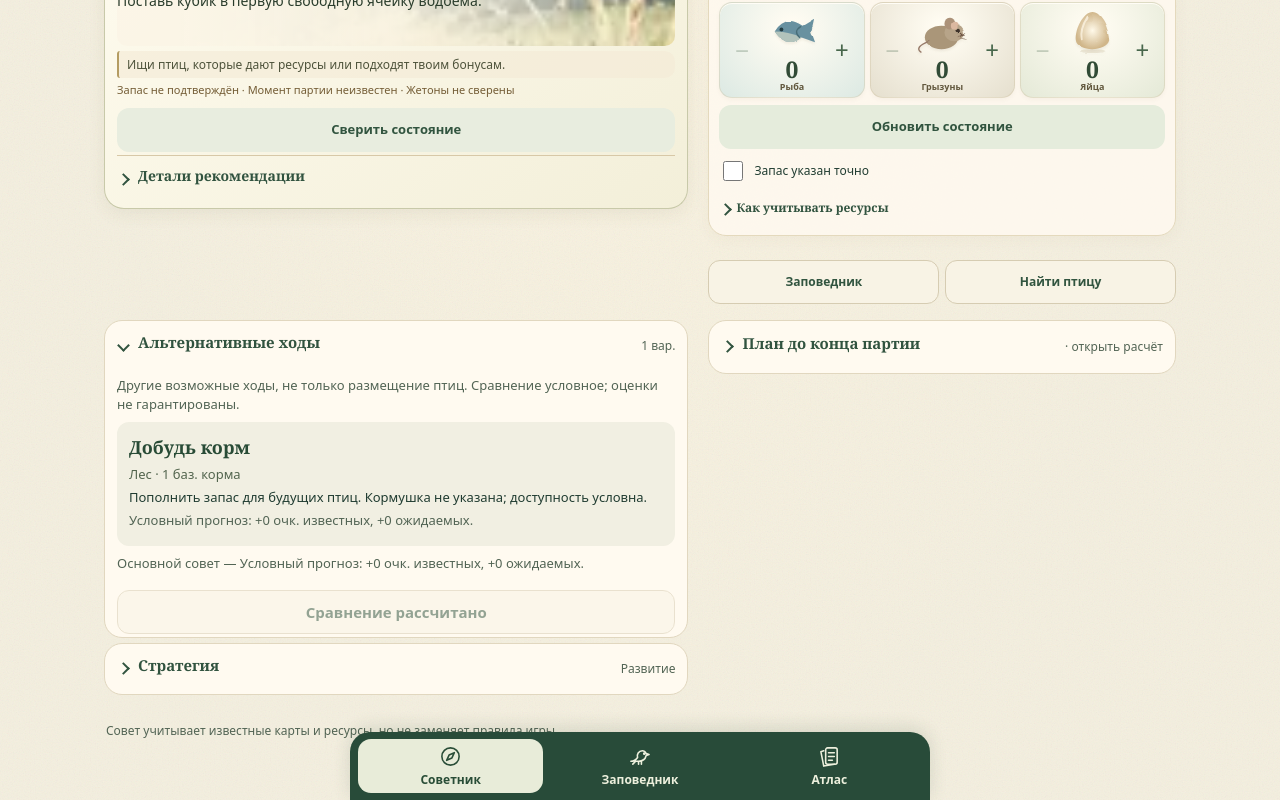
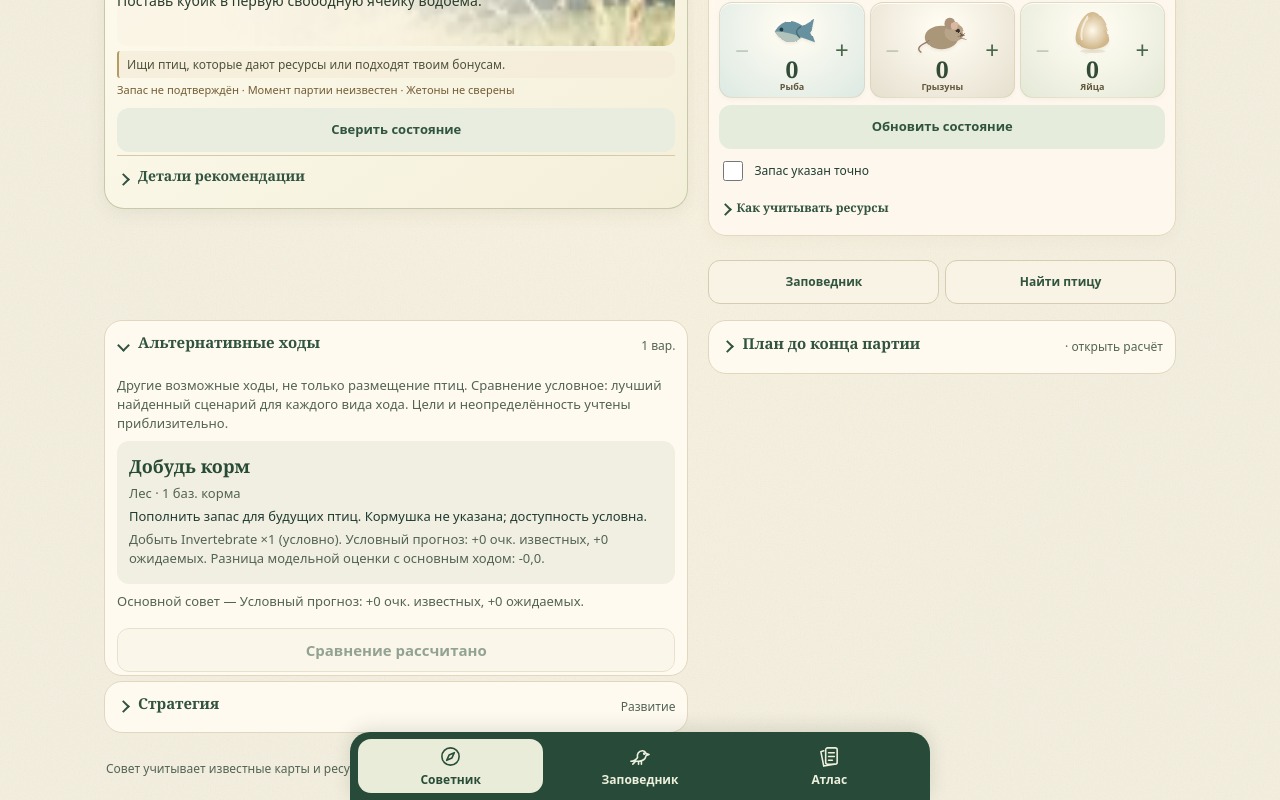
Before and after one commit to onomastika/mini-apps, a plain HTML site: page public/wingspan/index.html in a window 1280 px wide. Both pictures are taken after a click on the button "Сравнить прогнозы ходов". Shown: the part 340-1140 px from the top of the page. Drawn offline with Linux system fonts and the light colour scheme.

Commit message:
Explain alternative first steps and conditional differences against recommended action

```diff
--- a/public/wingspan/index.html
+++ b/public/wingspan/index.html
@@ -95,8 +95,10 @@ function renderStrategy(){
  let stage=turns>=12?'Развитие':turns>=5?'Комбинации':'Финальные очки';
  let bullets=[turns>=12?'Укрепляй производство корма и дешёвые повторяемые способности.':turns>=5?'Используй уже собранные комбинации, не трать много ходов на дорогие птицы.':'Сравнивай очки за действие: яйца, птицы, бонусы и подкладки.',goalsNow.length?'Следи за выбранными бонусами: '+goalsNow.join(', ')+'.':'Выбери свои бонусные карты в библиотеке.',p[0]?'Ближайшая цель: '+p[0].b.name+'. '+(!S.stockKnown?'Проверь ресурсы перед расчётом.':p[0].prep?'Сначала подготовь ресурсы; ориентир '+(p[0].prep+1)+' действий вместе с размещением.':'Можно выложить при подтверждённом запасе.'):'Найди полезную птицу или используй доступную вместимость яиц.'];
  let signature=JSON.stringify([a.kind,a.candidate,a.hab,options.map(x=>[x.kind,x.id,x.hab])]),comp=actionComparisonMemo?.key===valueStateKey()&&actionComparisonMemo.signature===signature?actionComparisonMemo:null;
- const describe=e=>e?.found?'Условный прогноз: '+(e.points>=0?'+':'')+e.points+' очк. известных, +'+e.expected+' ожидаемых.':'Полный сценарий не найден; действие не исключено правилами.';
- let body=options.length?'<p class="muted">Другие возможные ходы, не только размещение птиц. '+(comp?'Сравнение условное; оценки не гарантированы.':'Пока без полного сравнения сценариев.')+'</p>'+options.map((x,i)=>'<div class="alternative" data-alt-kind="'+x.kind+'"><b>'+esc(x.title)+'</b><small>'+esc(x.detail)+'</small><p>'+esc(x.reason)+'</p>'+(comp?'<p class="muted">'+esc(describe(comp.entries[i+1]))+'</p>':'')+'</div>').join('')+(comp?'<p class="muted">Основной совет — '+esc(describe(comp.entries[0]))+'</p>':'')+'<button type="button" id="compareActions" class="outline-btn wide">'+(comp?'Сравнение рассчитано':'Сравнить прогнозы ходов')+'</button>':'<p class="muted">Альтернативы доступны во время выбора личного хода.</p>';
+ const describe=(e,i)=>{if(!e?.found)return 'Полный сценарий не найден; действие не исключено правилами.';
+   let delta=comp?.entries[0]?.found&&Number.isFinite(e.value)?e.value-comp.entries[0].value:null;
+   return (i&&e.step?e.step+'. ':'')+'Условный прогноз: '+(e.points>=0?'+':'')+e.points+' очк. известных, +'+e.expected+' ожидаемых.'+(i&&delta!==null?' Разница модельной оценки с основным ходом: '+(delta>=0?'+':'')+delta.toFixed(1).replace('.',',')+'.':'');};
+ let body=options.length?'<p class="muted">Другие возможные ходы, не только размещение птиц. '+(comp?'Сравнение условное: лучший найденный сценарий для каждого вида хода. Цели и неопределённость учтены приблизительно.':'Пока без полного сравнения сценариев.')+'</p>'+options.map((x,i)=>'<div class="alternative" data-alt-kind="'+x.kind+'"><b>'+esc(x.title)+'</b><small>'+esc(x.detail)+'</small><p>'+esc(x.reason)+'</p>'+(comp?'<p class="muted">'+esc(describe(comp.entries[i+1],i+1))+'</p>':'')+'</div>').join('')+(comp?'<p class="muted">Основной совет — '+esc(describe(comp.entries[0],0))+'</p>':'')+'<button type="button" id="compareActions" class="outline-btn wide">'+(comp?'Сравнение рассчитано':'Сравнить прогнозы ходов')+'</button>':'<p class="muted">Альтернативы доступны во время выбора личного хода.</p>';
  panel.innerHTML='<details class="panel strategy-details" id="alternativeDetails" '+(openAlt?'open':'')+'><summary>Альтернативные ходы <small>'+options.length+' вар.</small></summary>'+body+'</details><details class="panel strategy-details" id="longDetails" '+(openLong?'open':'')+'><summary>Стратегия <small>'+stage+'</small></summary><ul>'+bullets.map(x=>'<li>'+esc(x)+'</li>').join('')+'</ul><p class="muted">Оценка эвристическая. '+(S.roundKnown?'Осталось личных ходов: '+turns+'.':'Раунд не указан — оценка условная.')+' Прогноз условный; открытые карты оцениваются отдельно, неизвестные эффекты и ресурсы увеличивают неопределённость.</p></details>';
  const btn=$('compareActions');if(btn){btn.disabled=!!comp;btn.onclick=()=>{const key=valueStateKey();btn.disabled=true;btn.textContent='Сравнение…';setTimeout(()=>{if(key!==valueStateKey())return;try{compareActionAlternatives(a,options);renderStrategy()}catch(err){btn.disabled=false;btn.textContent='Повторить сравнение'}},0)}}
 }
```
